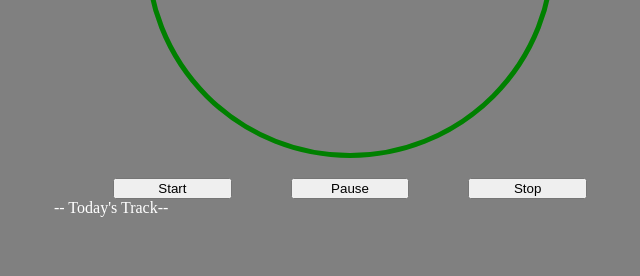
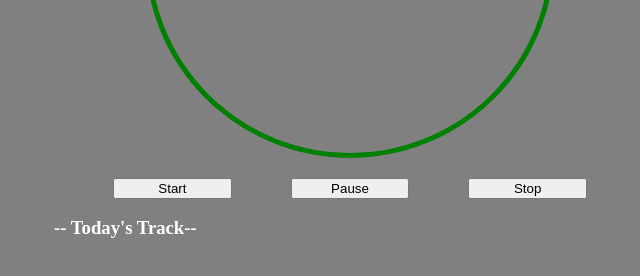
Before and after one commit to NeerajNero/TimeTracker, a plain HTML site: page index.html in a window 1280 px wide. Shown: the part 298-574 px from the top of the page, without its empty margins (290-930 px from the left). Drawn offline with Linux system fonts and the light colour scheme.

Commit message:
updated code

```diff
--- a/index.html
+++ b/index.html
@@ -20,7 +20,7 @@
                 <button class="buttons" id="stop">Stop</button>
             </div>
         </section>
-        <div>-- Today's Track--</div>
+        <div><h3>-- Today's Track--</h3></div>
     </main>
 </body>
 <script src="./index.js"></script>
```
